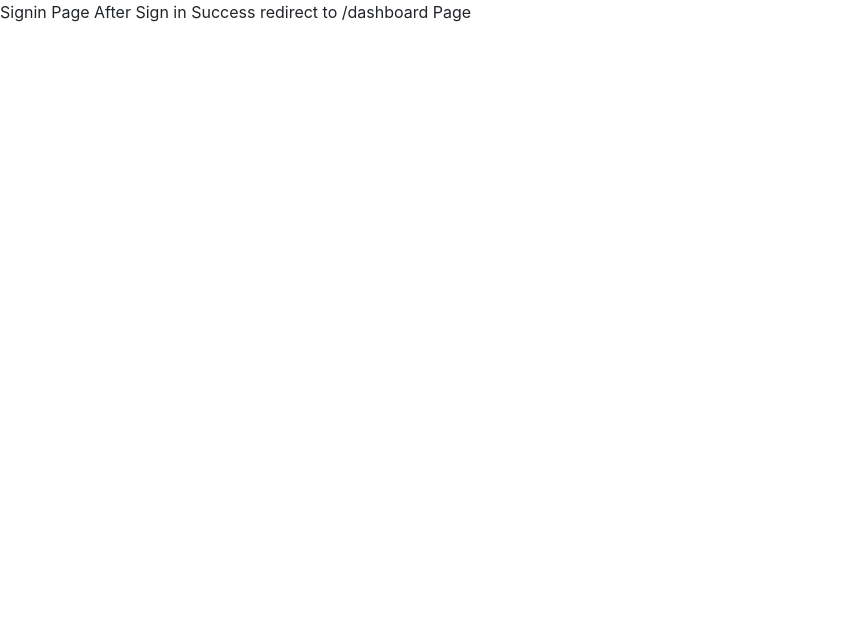
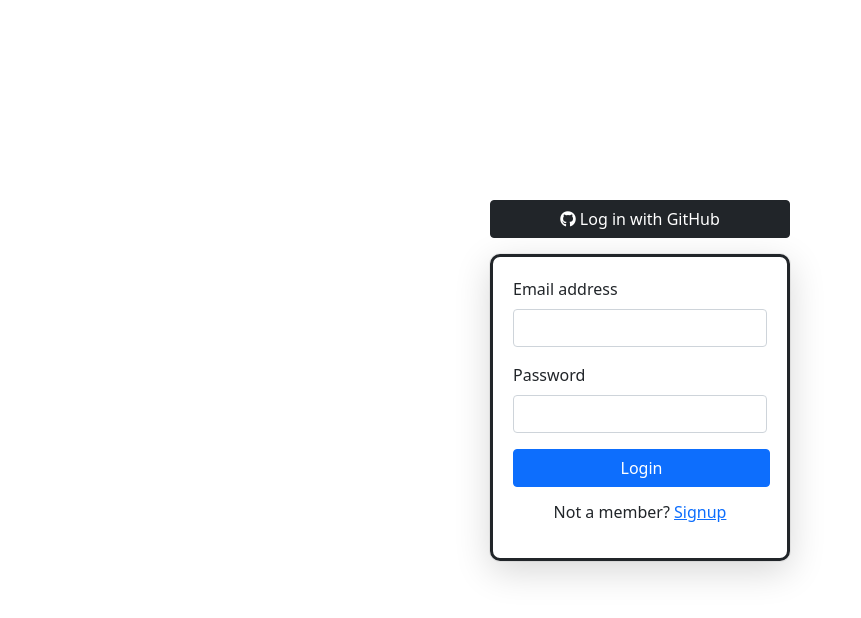
Before and after one commit to zhangtienyong/bad-project-ai-powered-predict-code-pay, a website: page public/html/signin.html in a window 1280 px wide. Shown: the whole page, without its empty margins (0-861 px from the left). Drawn offline with nearby package versions, Linux system fonts and the light colour scheme.

Commit message:
signup/signin html

```diff
--- a/public/css/signin.css
+++ b/public/css/signin.css
@@ -0,0 +1,32 @@
+#big-container {
+    position: fixed; /* or absolute */
+    top: 25%;
+
+}
+
+.container {
+    width: 300px;
+}
+
+#local {
+    padding: 20px;
+    border: solid;
+    border-radius: 10px;
+    box-shadow: rgba(0, 0, 0, 0.16) 0px 10px 36px 0px, rgba(0, 0, 0, 0.06) 0px 0px 0px 1px;
+}
+
+.btn-dark {
+    color: #fff;
+    background-color: #212529;
+    border-color: #212529;
+    width: 300px;
+    position: relative;
+    right: 12px;
+}
+
+.btn-primary {
+    color: #fff;
+    background-color: #0d6efd;
+    border-color: #0d6efd;
+    width: 257px;
+}
--- a/public/css/signup.css
+++ b/public/css/signup.css
@@ -0,0 +1,30 @@
+#big-container {
+    position: fixed; /* or absolute */
+    top: 20%;
+
+}
+
+.container {
+    width: 300px;
+}
+
+#local {
+    padding: 20px;
+    border: solid;
+    border-radius: 10px;
+    box-shadow: rgba(0, 0, 0, 0.16) 0px 10px 36px 0px, rgba(0, 0, 0, 0.06) 0px 0px 0px 1px;
+.btn-dark {
+    color: #fff;
+    background-color: #212529;
+    border-color: #212529;
+    width: 300px;
+    position: relative;
+    right: 12px;
+}
+
+.btn-primary {
+    color: #fff;
+    background-color: #0d6efd;
+    border-color: #0d6efd;
+    width: 257px;
+}
--- a/public/html/signin.html
+++ b/public/html/signin.html
@@ -1,5 +1,6 @@
 <!DOCTYPE html>
 <html lang="en">
+
 <head>
     <meta charset="UTF-8">
     <meta name="viewport" content="width=device-width, initial-scale=1.0">
@@ -9,26 +10,68 @@
     <link rel="icon" href="../images/favicon.png" type="image/png">
 
     <!-- Bootstrap CSS -->
-    <link rel="stylesheet" href="https://cdn.jsdelivr.net/npm/bootstrap@4.0.0/dist/css/bootstrap.min.css" integrity="sha384-Gn5384xqQ1aoWXA+058RXPxPg6fy4IWvTNh0E263XmFcJlSAwiGgFAW/dAiS6JXm" crossorigin="anonymous">
+    <link href="https://cdn.jsdelivr.net/npm/bootstrap@5.0.2/dist/css/bootstrap.min.css" rel="stylesheet"
+        integrity="sha384-EVSTQN3/azprG1Anm3QDgpJLIm9Nao0Yz1ztcQTwFspd3yD65VohhpuuCOmLASjC" crossorigin="anonymous">
 
     <!-- Font Awesome CSS -->
-    <link rel="stylesheet" href="https://cdnjs.cloudflare.com/ajax/libs/font-awesome/6.4.0/css/all.min.css" integrity="correct-integrity-value-goes-here" crossorigin="anonymous" referrerpolicy="no-referrer">
+    <link rel="stylesheet" href="https://cdnjs.cloudflare.com/ajax/libs/font-awesome/6.4.0/css/all.min.css"
+        integrity="correct-integrity-value-goes-here" crossorigin="anonymous" referrerpolicy="no-referrer">
 
     <!-- Custom CSS -->
     <link rel="stylesheet" href="../css/signin.css">
 </head>
+
 <body>
     <!-- Sing In With GitHub -->
     <!-- Email -->
     <!-- Password -->
-    <div>Signin Page After Sign in Success redirect to /dashboard Page</div>
+    <!-- Signin Page After Sign in Success redirect to /dashboard Page-->
+
+    <div class="container-fluid" id="big-container">
+
+        <div class="container" id="social">
+            <form>
+                <div class="mb-3">
+                    <button type="button" class="btn btn-dark"><i class="fa-brands fa-github"></i> Log in with GitHub</button>
+                </div>
+        </div>
+
+        <div class="container" id="local">
+            <div class="mb-3">
+                <label class="form-label">Email address</label>
+                <input type="email" class="form-control" id="exampleInputEmail1" aria-describedby="emailHelp">
+            </div>
+            <div class="mb-3">
+                <label class="form-label">Password</label>
+                <input type="password" class="form-control" id="exampleInputPassword1">
+            </div>
+
+            <button type="submit" class="btn btn-primary"
+                onclick="window.location.href='/dashboard.html'">Login</button>
+
+            <div class="m-3 text-center">
+                <h6>Not a member?
+                    <a href="signup.html" target="_parent">Signup</a>
+                </h6>
+            </div>
+            </form>
+
+        </div>
+
+    </div>
 
     <!-- Bootstrap and Custom JavaScript -->
-    <script src="https://code.jquery.com/jquery-3.2.1.slim.min.js" integrity="sha384-KJ3o2DKtIkvYIK3UENzmM7KCkRr/rE9/Qpg6aAZGJwFDMVNA/GpGFF93hXpG5KkN" crossorigin="anonymous"></script>
-    <script src="https://cdn.jsdelivr.net/npm/popper.js@1.12.9/dist/umd/popper.min.js" integrity="sha384-ApNbgh9B+Y1QKtv3Rn7W3mgPxhU9K/ScQsAP7hUibX39j7fakFPskvXusvfa0b4Q" crossorigin="anonymous"></script>
-    <script src="https://cdn.jsdelivr.net/npm/bootstrap@4.0.0/dist/js/bootstrap.min.js" integrity="sha384-JZR6Spejh4U02d8jOt6vLEHfe/JQGiRRSQQxSfFWpi1MquVdAyjUar5+76PVCmYl" crossorigin="anonymous"></script>
-
+    <script src="https://code.jquery.com/jquery-3.2.1.slim.min.js"
+        integrity="sha384-KJ3o2DKtIkvYIK3UENzmM7KCkRr/rE9/Qpg6aAZGJwFDMVNA/GpGFF93hXpG5KkN"
+        crossorigin="anonymous"></script>
+    <script src="https://cdn.jsdelivr.net/npm/popper.js@1.12.9/dist/umd/popper.min.js"
+        integrity="sha384-ApNbgh9B+Y1QKtv3Rn7W3mgPxhU9K/ScQsAP7hUibX39j7fakFPskvXusvfa0b4Q"
+        crossorigin="anonymous"></script>
+    <script src="https://cdn.jsdelivr.net/npm/bootstrap@5.0.2/dist/js/bootstrap.bundle.min.js"
+        integrity="sha384-MrcW6ZMFYlzcLA8Nl+NtUVF0sA7MsXsP1UyJoMp4YLEuNSfAP+JcXn/tWtIaxVXM"
+        crossorigin="anonymous"></script>
     <!-- Custom JavaScript -->
     <script src="../javascript/signin.js"></script>
 </body>
+
 </html>
```
Also changed, not shown: public/html/signup.html (+51 -8 lines).
